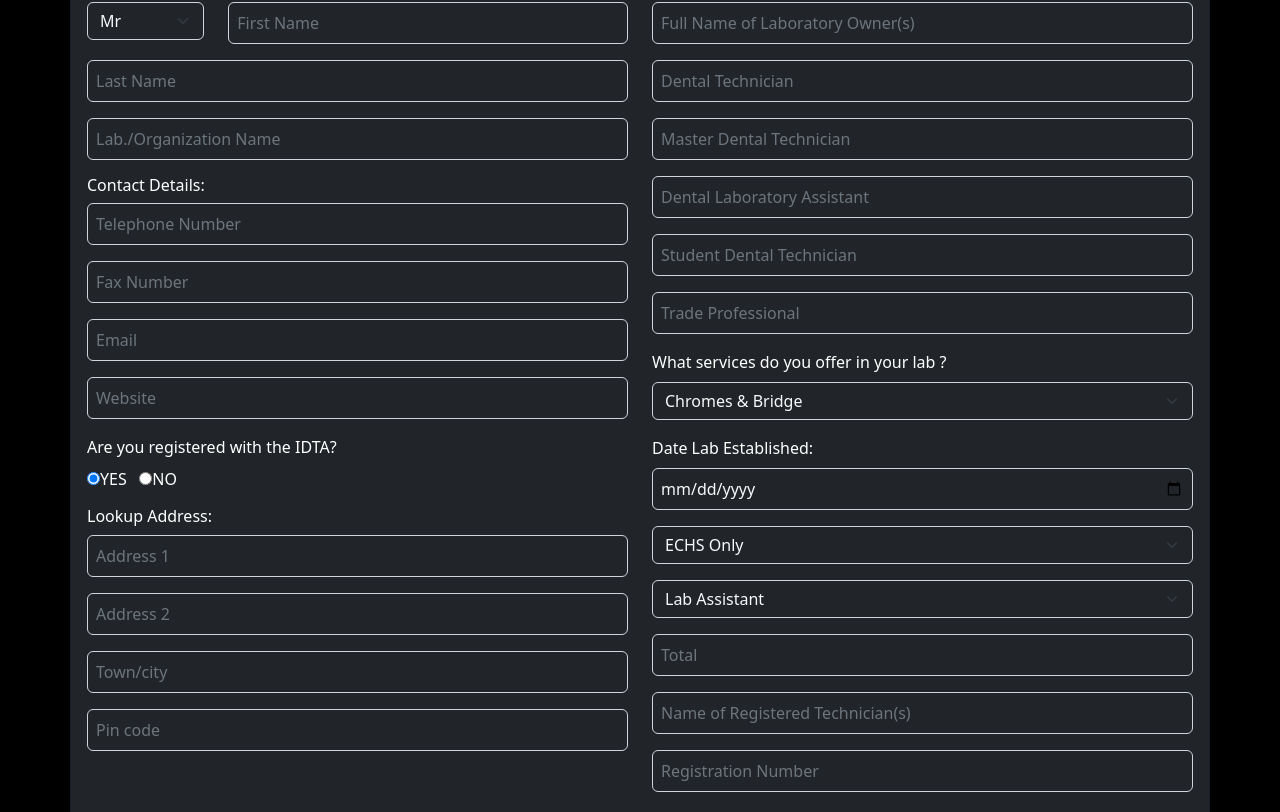
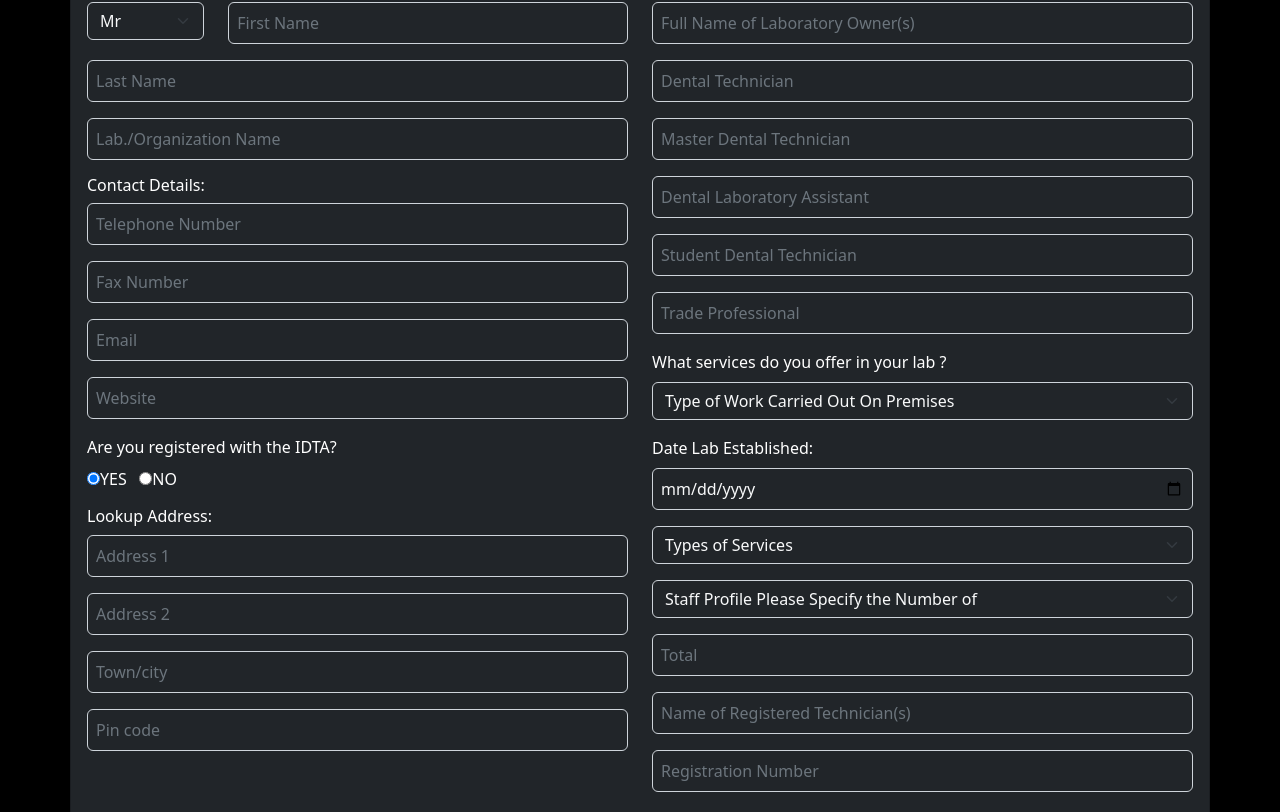
Before and after one commit to sahilsheikh-dev/idta-web, a React (Create React App) app: page /membershipform/1 in a window 1280 px wide. Shown: the part 422-1234 px from the top of the page. Built offline with nearby package versions, Linux system fonts and the light colour scheme; no server answers.

Commit message:
membershipFormChanges-10042023:1458-sahilsheikh.dev

```diff
--- a/src/screens/MemberForm.js
+++ b/src/screens/MemberForm.js
@@ -492,16 +492,12 @@ const MemberForm = () => {
                         className="form-select bg-transparent text-light"
                         onChange={(e) => setWorkType(e.target.value)}
                       >
-                        <option
-                          defaultValue
-                          disabled
-                          style={{ background: "#000000" }}
-                        >
+                        <option style={{ background: "#000000" }}>
                           Type of Work Carried Out On Premises
                         </option>
                         <option
                           style={{ background: "#000000" }}
-                          value="Implants"
+                          value="Chromes & Bridge"
                         >
                           Chromes & Bridge
                         </option>
@@ -540,11 +536,7 @@ const MemberForm = () => {
                       className="form-select bg-transparent text-light"
                       onChange={(e) => setServiceType(e.target.value)}
                     >
-                      <option
-                        defaultValue
-                        disabled
-                        style={{ background: "#000000" }}
-                      >
+                      <option style={{ background: "#000000" }}>
                         Types of Services
                       </option>
                       <option
@@ -569,11 +561,7 @@ const MemberForm = () => {
                       className="form-select bg-transparent text-light"
                       onChange={(e) => setStaffProfile(e.target.value)}
                     >
-                      <option
-                        defaultValue
-                        disabled
-                        style={{ background: "#000000" }}
-                      >
+                      <option style={{ background: "#000000" }}>
                         Staff Profile Please Specify the Number of
                       </option>
                       <option
```
